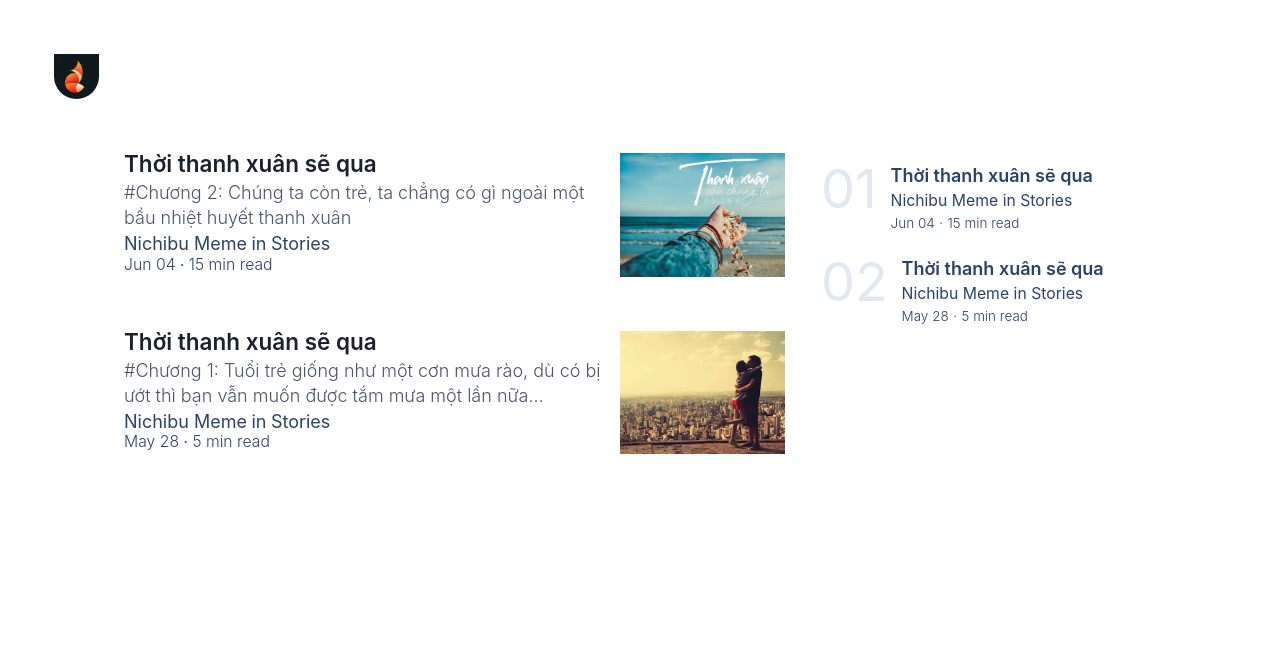
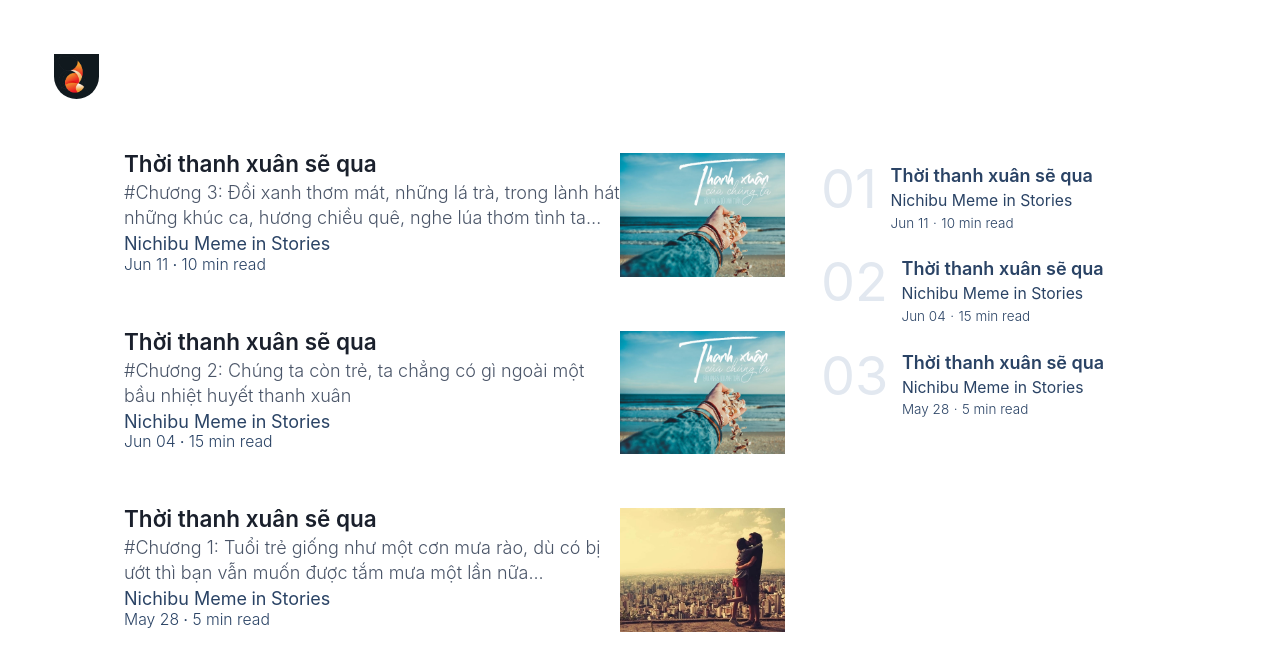
Before and after one commit to isling-me/isling.me, a React (Create React App) app: page / in a window 1280 px wide. Shown: the top 670 px of the page. Built offline with nearby package versions, Linux system fonts and the light colour scheme.

Commit message:
I'll explain when you're older!

```diff
--- a/src/db.js
+++ b/src/db.js
@@ -1,5 +1,6 @@
 import c1 from './thoi-thanh-xuan-se-qua-1';
 import c2 from './thoi-thanh-xuan-se-qua-2';
+import c3 from './thoi-thanh-xuan-se-qua-3';
 
 const users = [
   {
@@ -11,6 +12,22 @@ const users = [
 ];
 
 const posts = [
+  {
+    slug: 'thoi-thanh-xuan-se-qua-3',
+    title: 'Thời thanh xuân sẽ qua',
+    caption: '#Chương 3: Đồi xanh thơm mát, những lá trà, trong lành hát những khúc ca, hương chiều quê, nghe lúa thơm tình ta…',
+    cover: '/img/posts/thoi-thanh-xuan-se-qua-2/cover.jpg',
+    publishedDate: 'Jun 11',
+    readingTime: '10 min read',
+    link: '/posts/thoi-thanh-xuan-se-qua-3',
+    content: c3,
+    author: users.find(user => user.username === 'nichibuxmeme'),
+    topic: {
+      name: 'Stories',
+      slug: 'stories',
+      link: '/topic/stories',
+    },
+  },
   {
     slug: 'thoi-thanh-xuan-se-qua-2',
     title: 'Thời thanh xuân sẽ qua',
@@ -46,6 +63,7 @@ const posts = [
 ];
 
 const populars = [
+  'thoi-thanh-xuan-se-qua-3',
   'thoi-thanh-xuan-se-qua-2',
   'thoi-thanh-xuan-se-qua-1',
 ];
--- /dev/null
+++ b/src/thoi-thanh-xuan-se-qua-3.js
@@ -0,0 +1,65 @@
+export default `
+## Thanh bình #Chương 3
+
+“Về quê anh đi, em à. Vùng ngoại ô cách rất xa. Ba mẹ anh, ngày xưa từng ở đấy. Đồi xanh thơm mát, những lá trà. Trong lành hát những khúc ca. Hương chiều quê, nghe lúa thơm tình ta…”
+
+Ngoại ô Hà Nội, một chiều mưa
+
+Giai điệu trong trẻo của bài hát “thời thanh xuân sẽ qua” nhẹ nhàng vang lên bên trong ngôi nhà nhỏ. Mưa rơi từng hạt tí tách trên nóc những khu nhà lồng kính rồi theo những con mương nhỏ chảy xuống ao cá vốn đã sủi bọt trắng xoá. Đâu đó một ngọn gió còn sót lại từ sau cơn giông thổi vụt qua tạt nghiêng cả những giọt mưa, thổi bay những hạt nước li ti vào mái hiên nhà, rơi lên bàn tay, lên mặt của một người đang ngồi ở đó ngắm nhìn…
+
+Thanh Long thật sự thích những cơn mưa mùa hạ… Anh thích cái cảm giác giông tố kéo đến phủ kín bầu trời, thích cái mùi ngai ngái bốc lên khi những hạt mưa đầu tiên rơi xuống sau một ngày nắng gắt, thích được ngồi ngoài hiên nhà đưa tay ra hứng những giọt nước mưa to tròn và cảm nhận làn nước mát rượi luồn qua từng kẽ ngón tay, thích cái cảm giác tươi mới và đầy sức sống của vạn vật sau cơn mưa, thích được nhìn ngắm cầu vồng bảy màu rực rỡ vắt ngang bầu trời như một dải lụa mềm mại.
+
+- A, có con cá ở trên bờ kìa bố. Tại sao cá lại lên bờ thế ạ?
+
+Con bé Ngọc Hân nhà anh còn chưa kịp ngồi xuống đã tíu tít chỉ ra khoảng sân trước nhà, nơi mà một chú cá rô đồng đang quẫy quẫy cái thân thể nhỏ xíu để tiến từng chút một lên phía trước. Cũng khá lâu rồi anh không nhìn thấy cảnh này, nó làm anh nhớ lại những ngày thơ bé đội mưa đi bắt cá… Khẽ nở một nụ cười, Thanh Long đáp lại con bé con:
+
+- À, con cá đó đang rạch lên bờ để tìm chỗ đẻ trứng đó con, vài ngày nữa là ao nhà chúng ta sẽ lại có thêm một đàn cá rô nữa đấy.
+- Hay quá ạ, bố cho con chạy ra xem con cá sẽ rạch đi đâu bố nhé?
+- Ừ, con lấy cái nón của mẹ đội vào cho khỏi mưa, với cả đừng đứng gần con cá quá nhé, nó sợ đấy.
+- Vângggg
+
+Nói rồi con bé chạy ngay vào nhà lấy cái nón rồi phi ra ngoài vườn, nhìn dáng đi lạch bạch của Ngọc Hân dưới cái nón to sụ làm anh bất giác mỉm cười, con bé đang ở độ tuổi khám phá thế giới nên thấy cái gì cũng lấy làm tò mò lắm. Anh thường để cho con tự do khám phá, tự do trải nghiệm vì biết rằng như thế sẽ giúp con học được rất nhiều điều. Mới chỉ cách đây vài hôm thôi, anh đã giúp con bé tận tay ấp nở ra một đàn gà con. Nhìn vẻ mặt ngời sáng vì niềm vui của con mình khi tận mắt được thấy những chú gà phá vỏ trứng chui ra mà anh cũng thấy vui lây. Để rồi suốt buổi tối hôm đó, Ngọc Hân chỉ toàn nói về gà, và sau khi để Ngọc Hân đi theo con cá rô thì anh nghĩ rằng chắc cũng không khó để đoán được chủ đề tối nay là gì rồi…
+
+Cơn mưa dần ngớt, bầu trời bắt đầu sáng trong trở lại. Hạ Vũ đặt cái khay với ba ly nước chanh xuống bên cạnh anh và ngồi xuống.
+
+- Con đâu rồi anh?
+- Bẩm nương nương, Ngọc Hân công chúa của chúng ta đang bận đi theo dõi động tĩnh của quân địch =)))
+
+Vừa nói anh vừa chỉ ra cái nón đang nhấp nhô giữa những bụi cây ở ngoài vườn mà ở dưới cái nón đó chính là đứa con gái bé bỏng của anh đang ngồi quan sát con cá rô. Con bé bước từng bước thật chậm, như thể nó cũng là một chú cá con đang theo đuôi cá mẹ đi khám phá thế giới vậy. Hạ Vũ nhìn con, mắt ánh lên vẻ ôn nhu rồi chuyển sang nhìn Thanh Long ánh mắt tinh nghịch:
+
+- Thôi kinh quá anh ạ, nói nghe sởn hết da gà rồi này. Có uống không thì bảo =))) Hạ Vũ nói vậy nhưng cũng không thể giấu được nét cười trên mặt.
+- Thật là có diễm phúc quá được nương nương mời nước. Tiểu tăng thật không biết lấy gì để báo đáp, chỉ còn tấm thân này...
+- Không thèm =)))) Hạ Vũ phì cười trước cái vẻ mặt cố tỏ ra nghiêm túc của chồng.
+- A, cầu vồng kìa. Thanh Long chỉ tay lên trời để đánh lạc hướng vợ, rồi nhẹ nhàng ôm cô  vào lòng trước sự phản kháng yếu ớt của Hạ Vũ.
+
+Mưa ngừng hẳn, ánh nắng cuối ngày chiếu xuyên qua những giọt nước còn lơ lửng trong không trung tạo thành hai dải cầu vồng rực rỡ mềm mại vắt ngang bầu trời. Khung cảnh tuyệt diệu đó làm cho con người ta mê đắm…
+
+Hạ Vũ giơ tay lên như đang quệt quệt mấy nét lên bầu trời
+- Như được vẽ í nhỉ... Ngày xưa, ai đó cũng bị dụ đi tô vẽ hết cả thanh xuân đấy =)))
+- Ờ, còn ai đó thì ra trường xong em sẽ lấy chồng ý nhỉ. Thế mà lừa mãi có được đâu…
+- Thì chả lừa được rồi còn gì. Nhưng ai lừa ai cơ =)))
+- Tất nhiên là anh... tiếng Thanh Long nhỏ dần, anh như đang chìm đắm vào một câu chuyện cổ tích. Hạ Vũ thấy chồng như vậy chỉ mỉm cười, cô biết mấy lời bông đùa của mình làm anh nhớ lại thời sinh viên, lần đầu họ gặp nhau, có thể anh nhớ cả những người bạn, những người mà cả cô và anh trân trọng như anh em ruột thịt. Rồi cô cũng nhẹ nhàng chìm vào ký ức của mình...
+
+Cô với anh lấy nhau được 6 năm, hồi đó quyết định đến với nhau cũng là sự cố gắng lớn của 2 người. Anh vốn là một kỹ sư lập trình đã quá quen với cuộc sống tiện lợi ở Nhật. Còn cô lại yêu thích tự do, không muốn vướng vào những mối quan hệ phức tạp. Lần anh từ Nhật về Việt Nam tỏ tình với cô, cô đã từ chối, cô lo nhận lời để rồi vì 4000km mà lại đánh mất tình cảm đó mãi mãi... Cứ như thế, 2 người đi qua nhau… Cho đến một chiều thu, khi cô đang rảo bước dọc theo con đường đôi quen thuộc, ngắm nhìn ánh nắng xuyên qua những chiếc lá gợi lên những nỗi buồn man mác không tên, chợt có một giọng nói từ đằng xa vang lên "long time no shi"... Cô ngước mắt lên, bỗng nhiên thấy anh, cô đứng sững lại, hai người đứng yên, lặng lẽ nhìn nhau.
+Bao nhiêu tháng năm thoắt cái ẩn hiện trong mắt họ, rồi cả 2 cùng bật cười.
+Một cơn gió nhẹ thổi qua, tiếng chuông ngân vang báo hiệu tiết học mới, nắng ánh lên mái tóc tô điểm cho nụ cười chiều thu…
+
+Bàn tay Thanh Long huơ huơ trước mắt Hạ Vi.
+
+- Em sao đấy =)))
+
+Hạ Vi ngớ người rồi mỉm cười láu cá:
+
+- Anh đoán xem =))))
+
+Thanh Long cười, rồi nói:
+
+- Mới vậy mà cũng gần chục năm ra trường rồi nhỉ. Từ hồi về đây em bận vẽ vời, anh lại bận trang trại, rồi chăm sóc cho Tiểu Hân Hân, chả còn thời gian gặp mọi người nữa... Không biết mọi người thế nào…
+- Ừ nhỉ, cũng lâu rồi chúng mình không về Bách Khoa...
+
+Nói rồi, cả hai đều lặng thinh nhìn dải cầu vồng sặc sỡ mờ dần theo ánh chiều tàn. Một buổi chiều mưa mùa hạ nhẹ nhàng trôi qua trong thanh bình.
+
+- Hân ơi vào nhà thôi con, trời tối rồi. - Hạ Vi dịu dàng gọi.
+
+Con bé vẫn đội cái nón to gấp đôi nó, lạch bạch chạy lại chỗ bố mẹ, cười tít cả mắt, miệng tíu tít khoe những điều về con cá rô nó vừa khám phá ra được. Thanh Long bế con bé lên, gia đình nhỏ quay về tổ ấm…
+`
```
